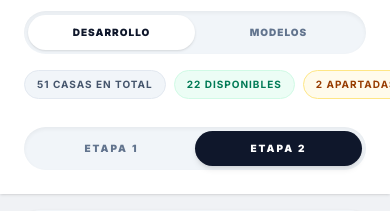
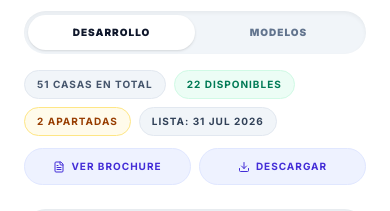
Before and after one commit to jozhmet-byte/mallorcar, a React (Vite) app: page / in a window 390 px wide. Shown: the part 145-356 px from the top of the page. Built offline with nearby package versions, Linux system fonts and the light colour scheme; a web font is replaced by a local one.

Commit message:
fix(mobile): botones de brochure visibles en su propia fila; etiquetas en varias líneas

```diff
--- a/src/App.tsx
+++ b/src/App.tsx
@@ -1236,7 +1236,7 @@ const App = () => {
               <button onClick={() => setActiveTab('modelos')} className={`flex-1 px-4 py-2.5 rounded-full text-[10px] font-black uppercase tracking-[0.1em] transition-all ${activeTab === 'modelos' ? 'bg-white text-slate-900 shadow-sm' : 'text-slate-500 hover:text-slate-900'}`}>Modelos</button>
             </div>
 
-            <div className="flex flex-nowrap sm:flex-wrap items-center gap-2 overflow-x-auto sm:overflow-visible -mx-6 px-6 sm:mx-0 sm:px-0 pb-1 sm:pb-0 [scrollbar-width:none] [&>*]:shrink-0 [&>*]:whitespace-nowrap">
+            <div className="flex flex-wrap items-center gap-2 [&>span]:whitespace-nowrap">
               <span className="bg-slate-100 text-slate-600 text-[10px] font-bold px-3 py-1.5 rounded-full uppercase tracking-widest border border-slate-200">
                 51 Casas en Total
               </span>
@@ -1249,12 +1249,14 @@ const App = () => {
               <span className="bg-slate-100 text-slate-700 text-[10px] font-bold px-3 py-1.5 rounded-full uppercase tracking-widest border border-slate-200">
                 Lista: 31 Jul 2026
               </span>
-              <a href="/Brochure_Mallorca_1.pdf" target="_blank" rel="noopener noreferrer" className="flex items-center gap-1.5 bg-indigo-50 text-indigo-700 text-[10px] font-bold px-3 py-1.5 rounded-full uppercase tracking-widest border border-indigo-100 hover:bg-indigo-100 transition-colors">
-                <FileText size={12} /> Ver Brochure
-              </a>
-              <a href="/Brochure_Mallorca_1.pdf" download="Brochure_Mallorca.pdf" className="flex items-center gap-1.5 bg-indigo-50 text-indigo-700 text-[10px] font-bold px-3 py-1.5 rounded-full uppercase tracking-widest border border-indigo-100 hover:bg-indigo-100 transition-colors">
-                <Download size={12} /> Descargar
-              </a>
+              <div className="w-full sm:w-auto grid grid-cols-2 sm:flex gap-2 mt-1 sm:mt-0">
+                <a href="/Brochure_Mallorca_1.pdf" target="_blank" rel="noopener noreferrer" className="flex items-center justify-center gap-1.5 whitespace-nowrap bg-indigo-50 text-indigo-700 text-[10px] font-bold px-3 py-2.5 sm:py-1.5 rounded-full uppercase tracking-widest border border-indigo-100 hover:bg-indigo-100 transition-colors">
+                  <FileText size={12} /> Ver Brochure
+                </a>
+                <a href="/Brochure_Mallorca_1.pdf" download="Brochure_Mallorca.pdf" className="flex items-center justify-center gap-1.5 whitespace-nowrap bg-indigo-50 text-indigo-700 text-[10px] font-bold px-3 py-2.5 sm:py-1.5 rounded-full uppercase tracking-widest border border-indigo-100 hover:bg-indigo-100 transition-colors">
+                  <Download size={12} /> Descargar
+                </a>
+              </div>
             </div>
           </div>
 
```
